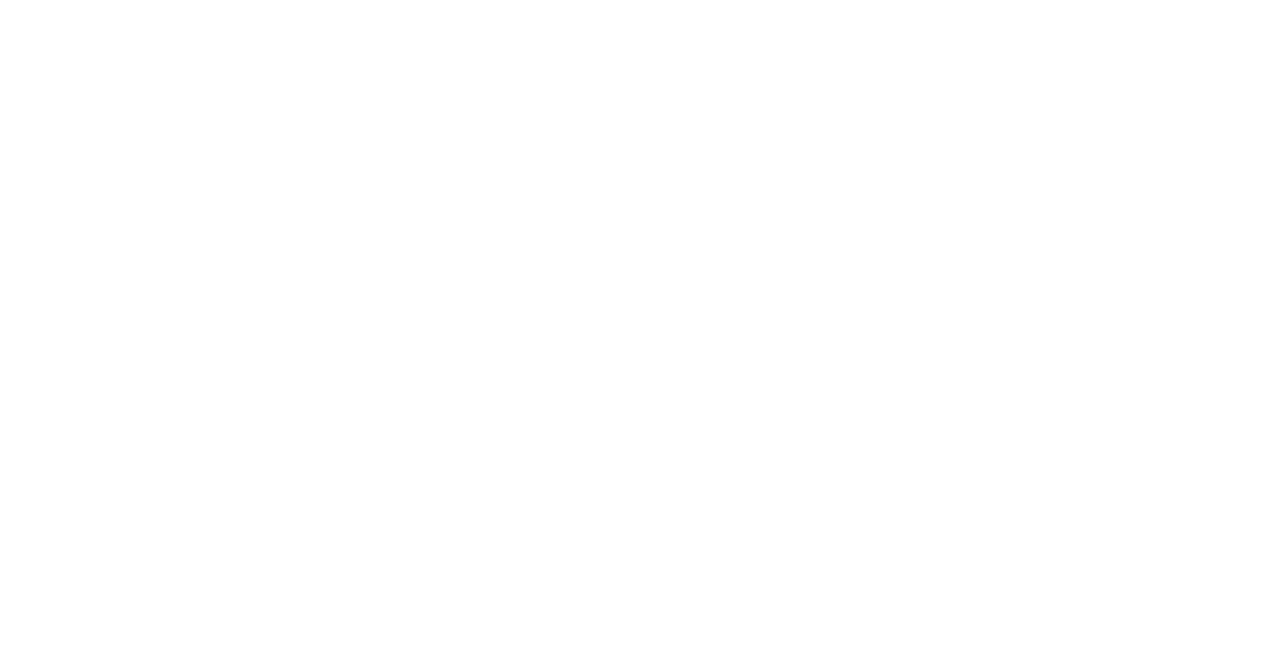
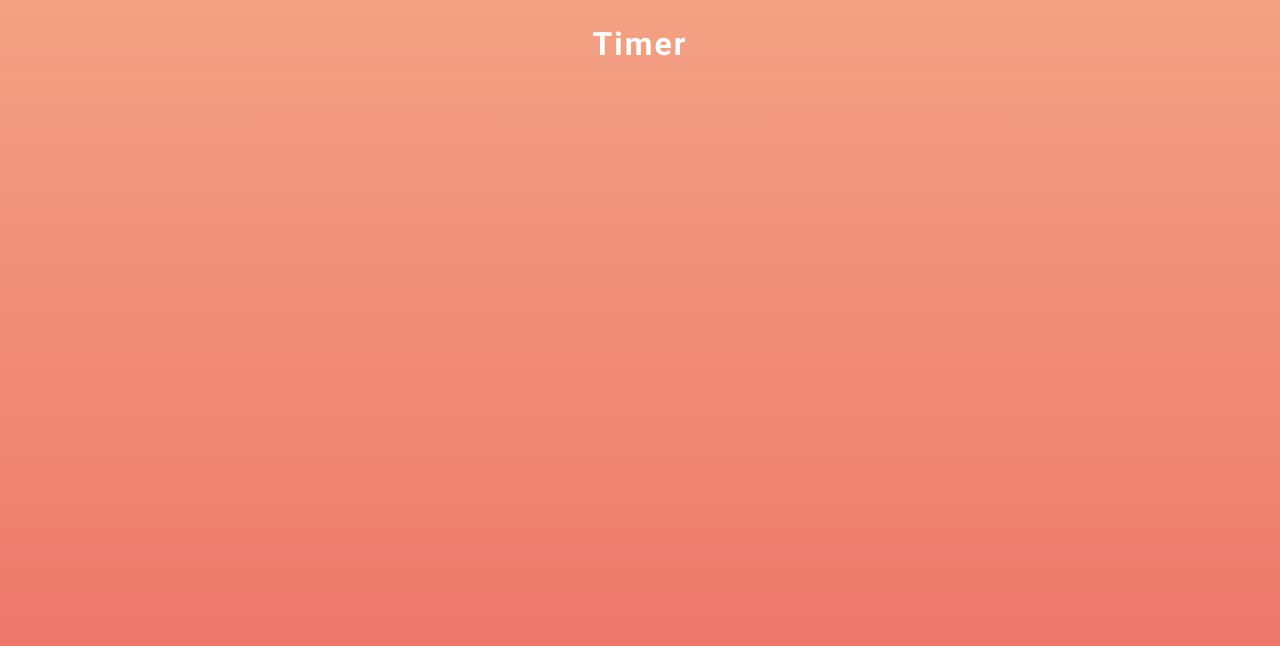
Before and after one commit to Robson-Carvalho/timer, a plain HTML site: page index.html in a window 1280 px wide. Drawn offline with Linux system fonts and the light colour scheme.

Commit message:
header finalizado

```diff
--- a/css/styles.css
+++ b/css/styles.css
@@ -1,3 +1,29 @@
-
+* {
+  margin: 0;
+  padding: 0;
+  box-sizing: border-box;
+}
+* body {
+  width: 100vw;
+  height: 100vh;
+  background: #EC6F66;
+  /* fallback for old browsers */
+  background: -webkit-linear-gradient(to bottom, #F3A183, #EC6F66);
+  /* Chrome 10-25, Safari 5.1-6 */
+  background: linear-gradient(to bottom, #F3A183, #EC6F66);
+  /* W3C, IE 10+/ Edge, Firefox 16+, Chrome 26+, Opera 12+, Safari 7+ */
+}
+* body .header {
+  max-width: 400px;
+  margin: 0 auto;
+  padding-top: 25px;
+}
+* body .header .title {
+  font-family: "Roboto", sans-serif;
+  font-weight: 700;
+  letter-spacing: 2px;
+  color: #FFF;
+  text-align: center;
+}
 
 /*# sourceMappingURL=styles.css.map */
--- a/index.html
+++ b/index.html
@@ -13,6 +13,9 @@
     <title>Timer</title>
 </head>
 <body>
+    <header class="header">
+        <h1 class="title">Timer</h1>
+    </header>
 
 </body>
 </html>
```
Also changed, not shown: 1 other file.
